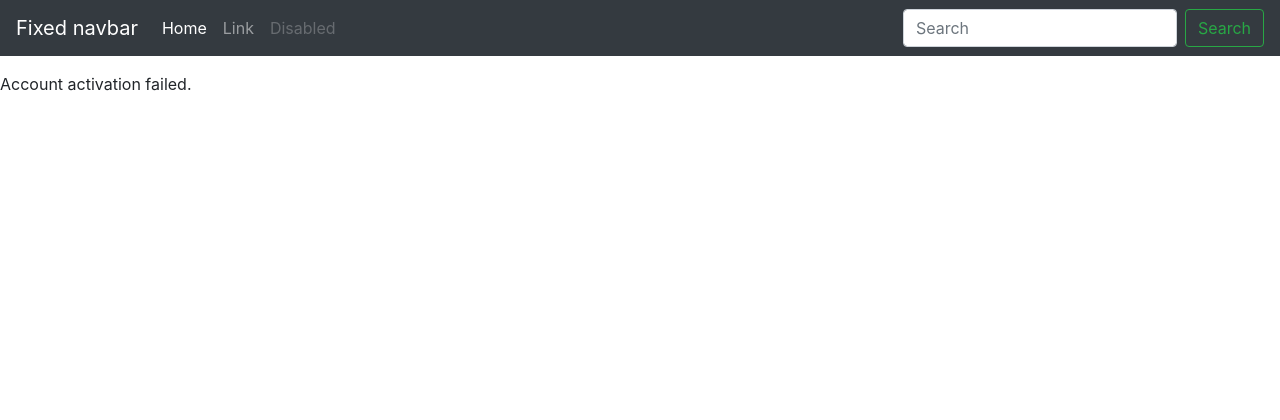
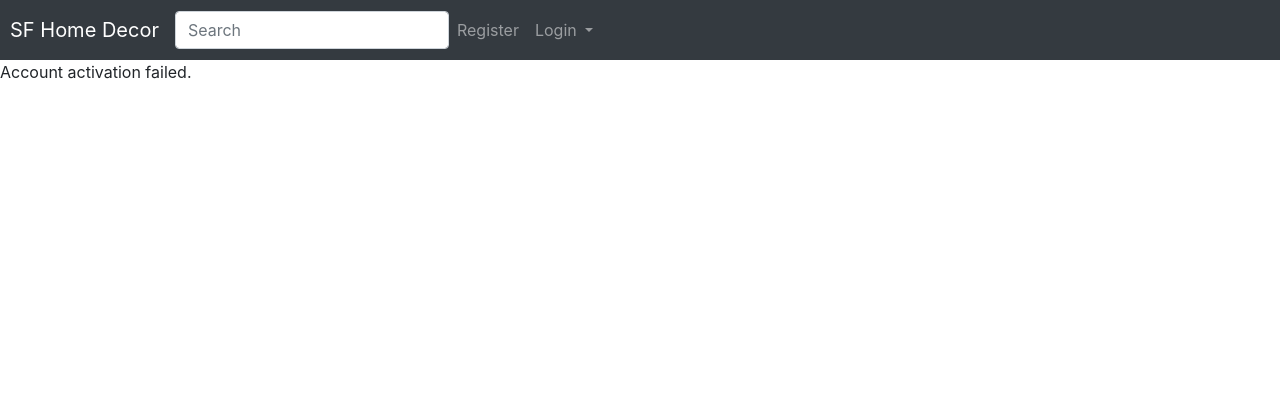
Before and after one commit to OnurOzayyy/ecommerce, a Django app: template src/templates/registration/activate.html in a window 1280 px wide. Shown: the top 420 px of the page. After the commit the page ends 79 px from the top, so only its background shows below. Run offline with Django 3.2, Linux system fonts and the light colour scheme; the template is opened without the code that fills it, so the values that code supplies are empty; some libraries are stand-ins or nearby versions.

Commit message:
Add Login/Logout and Register Buttons to the NavBar

```diff
--- a/src/static_in_project/css/navbar-top-fixed.css
+++ /dev/null
@@ -1,5 +0,0 @@
-/* Show it is fixed to the top */
-body {
-  min-height: 75rem;
-  padding-top: 4.5rem;
-}
--- /dev/null
+++ b/src/static_in_project/css/navbar.css
@@ -0,0 +1,8 @@
+body {
+  padding-bottom: 20px;
+}
+
+.navbar {
+  margin-bottom: 0px;
+  padding: 10px;
+}
--- a/src/templates/base.html
+++ b/src/templates/base.html
@@ -8,7 +8,6 @@
     <meta name="viewport" content="width=device-width, initial-scale=1, shrink-to-fit=no">
     <meta name="description" content="">
     <meta name="author" content="">
-    <!-- <link rel="icon" href="../../../../favicon.ico"> -->
 
     <title>{% block head_title %}SF Home Decor{% endblock %}</title>
 
--- a/src/templates/head_css.html
+++ b/src/templates/head_css.html
@@ -3,4 +3,4 @@
     <link href="{% static 'css/bootstrap.min.css' %}" rel="stylesheet">
 
     <!-- Custom styles for this template -->
-    <link href="{% static 'css/navbar-top-fixed.css' %}" rel="stylesheet">
+    <link href="{% static 'css/navbar.css' %}" rel="stylesheet">
--- a/src/templates/navbar.html
+++ b/src/templates/navbar.html
@@ -1,11 +1,12 @@
-<nav class="navbar navbar-expand-md navbar-dark fixed-top bg-dark">
-      <a class="navbar-brand" href="#">Fixed navbar</a>
-      <button class="navbar-toggler" type="button" data-toggle="collapse" data-target="#navbarCollapse" aria-controls="navbarCollapse" aria-expanded="false" aria-label="Toggle navigation">
+<nav class="navbar navbar-expand-xl navbar-dark bg-dark">
+      <a class="navbar-brand" href="#">SF Home Decor</a>
+      <button class="navbar-toggler" type="button" data-toggle="collapse" data-target="#navbarsExample06" aria-controls="navbarsExample06" aria-expanded="false" aria-label="Toggle navigation">
         <span class="navbar-toggler-icon"></span>
       </button>
-      <div class="collapse navbar-collapse" id="navbarCollapse">
-        <ul class="navbar-nav mr-auto">
-          <li class="nav-item active">
+
+      <div class="collapse navbar-collapse" id="navbarsExample06">
+        <ul class="navbar-nav">
+            <!-- <li class="nav-item active ">
                 <a class="nav-link" href="#">Home <span class="sr-only">(current)</span></a>
             </li>
             <li class="nav-item">
@@ -14,10 +15,45 @@
             <li class="nav-item">
                 <a class="nav-link disabled" href="#">Disabled</a>
             </li>
+            <li class="nav-item dropdown">
+                <a class="nav-link dropdown-toggle" href="http://example.com" id="dropdown06" data-toggle="dropdown" aria-haspopup="true" aria-expanded="false">Dropdown</a>
+                <div class="dropdown-menu" aria-labelledby="dropdown06">
+                    <a class="dropdown-item" href="#">Action</a>
+                    <a class="dropdown-item" href="#">Another action</a>
+                <a class="dropdown-item" href="#">Something else here</a>
+                </div>
+            </li> -->
+            <form class="form-inline my-8 my-md-0">
+                <input class="form-control" type="text" placeholder="Search">
+            </form>
+            {% if request.user.is_authenticated %}
+            <li class="nav-item navbar-right">
+                <a class="nav-link" href="{% url 'auth_logout' %}">Logout</a>
+            </li>
+            {% else %}
+            <li class="nav-item">
+                <a class="nav-link"  href="{% url 'registration_register' %}">Register</a>
+            </li>
+            {% if not request.user.is_authenticated and not "/accounts/login" in request.get_full_path %}
+            <li class="nav-item dropdown">
+                <a href="#" class="nav-link dropdown-toggle" data-toggle="dropdown" role="button" aria-expanded="false">Login <span class="caret"></span></a>
+                <ul class="dropdown-menu" role="menu">
+                    <form class='navbar-form' method='POST' action='{% url "auth_login" %}'>
+                        {% csrf_token %}
+                        <div class='form-group'>
+                            <input type='text' class='form-control' name='username' placeholder='Username' />
+                        </div>
+                        <div class='form-group'>
+                            <input type='password' class='form-control' name='password' placeholder='Password' />
+                        </div>
+                        <button type='submit' class='btn btn-primary text-center'>Login</button>
+                    </form>
+                    <p class='text-center'><a href='{% url "auth_password_reset" %}'>Forgot password?</a></p>
                 </ul>
-        <form class="form-inline mt-2 mt-md-0">
-          <input class="form-control mr-sm-2" type="text" placeholder="Search" aria-label="Search">
-          <button class="btn btn-outline-success my-2 my-sm-0" type="submit">Search</button>
-        </form>
+           </li>
+                {% endif %}
+            {% endif %}
+        </ul>
+
       </div>
     </nav>
```
Lines whose indentation alone changed are shown as unchanged.
